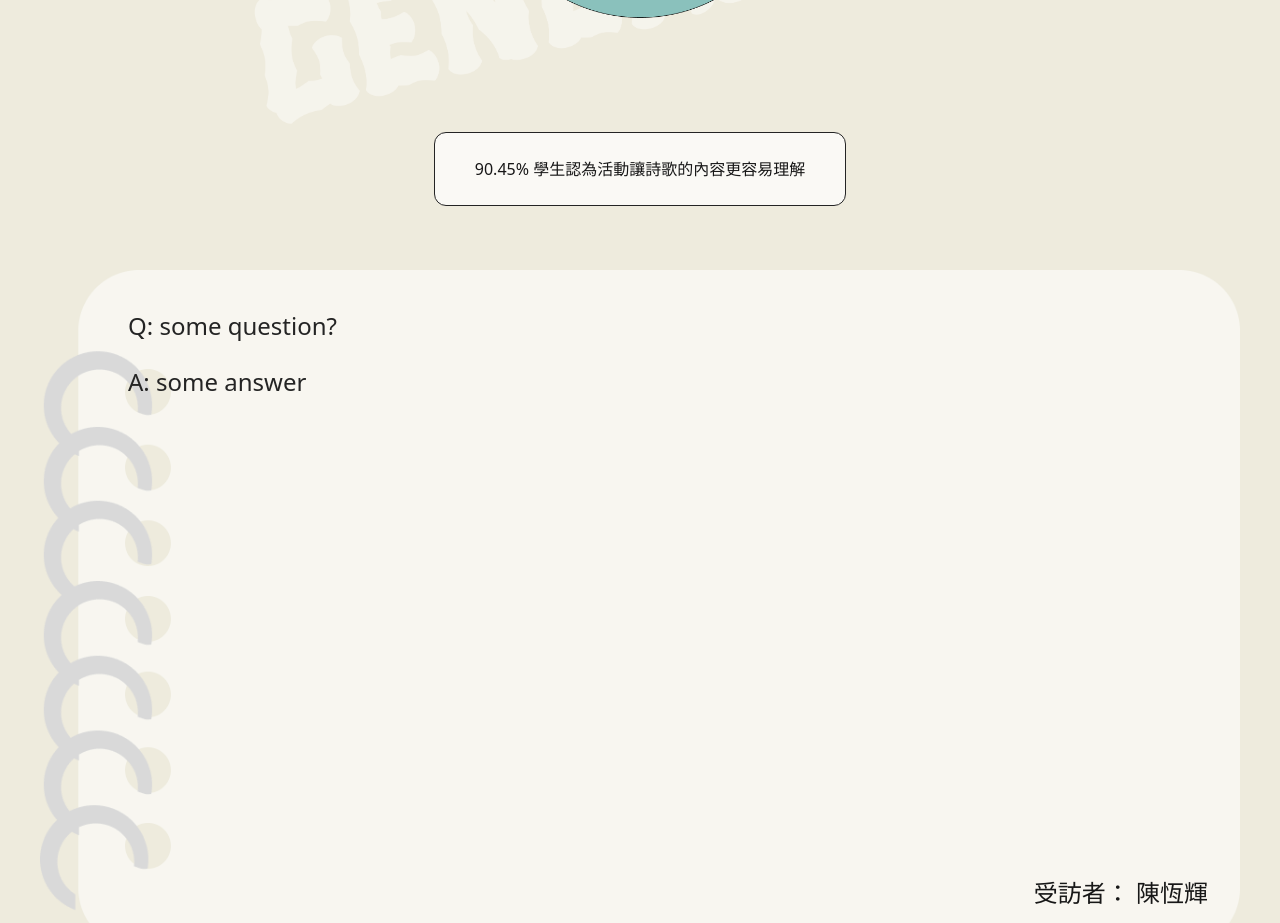
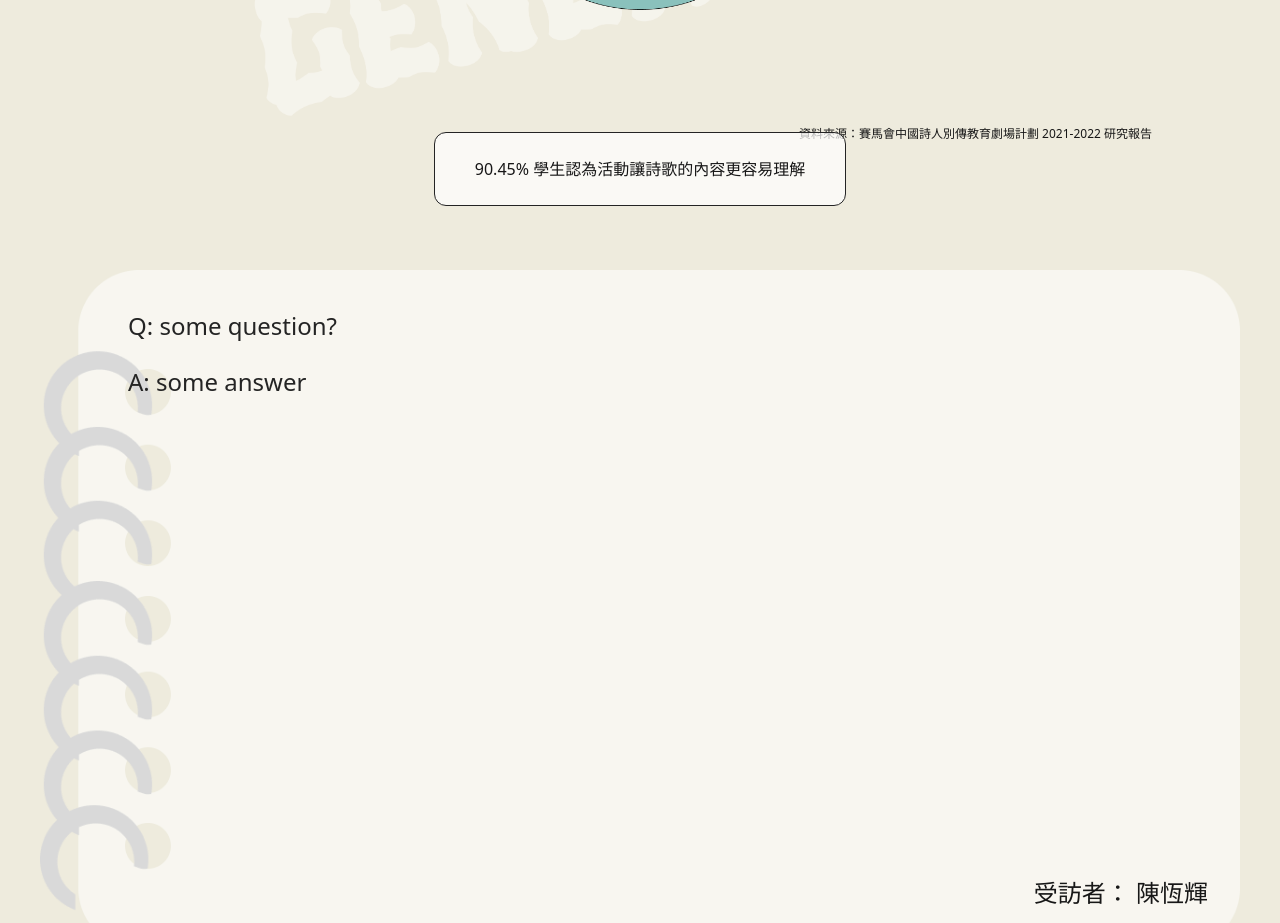
Before and after one commit to yves-cheung/page-presentation-demo, a Next.js app: page / in a window 1280 px wide. Shown: the part 4400-5323 px from the top of the page. Built offline with nearby package versions, Linux system fonts and the light colour scheme.

Commit message:
add data source

```diff
--- a/src/app/components/Outcome.tsx
+++ b/src/app/components/Outcome.tsx
@@ -43,7 +43,9 @@ export default function Outcome() {
         />
       </div>
 
-      <div></div>
+      <div className="w-full flex justify-end ">
+        <p className="text-xs"> 資料來源：賽馬會中國詩人別傳教育劇場計劃 2021-2022 研究報告</p>
+      </div>
 
       {/* Moving text box */}
       <div className="absolute bottom-0 left-0 w-full flex justify-center">
```
